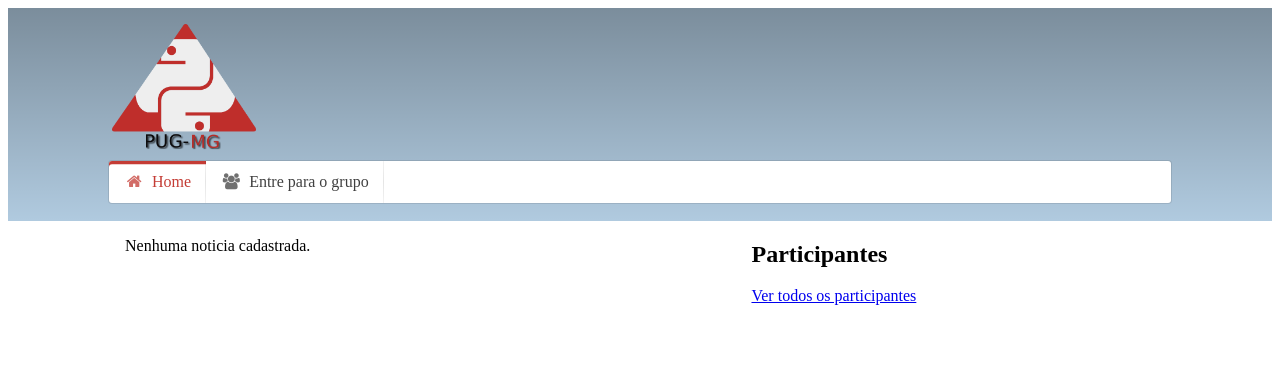
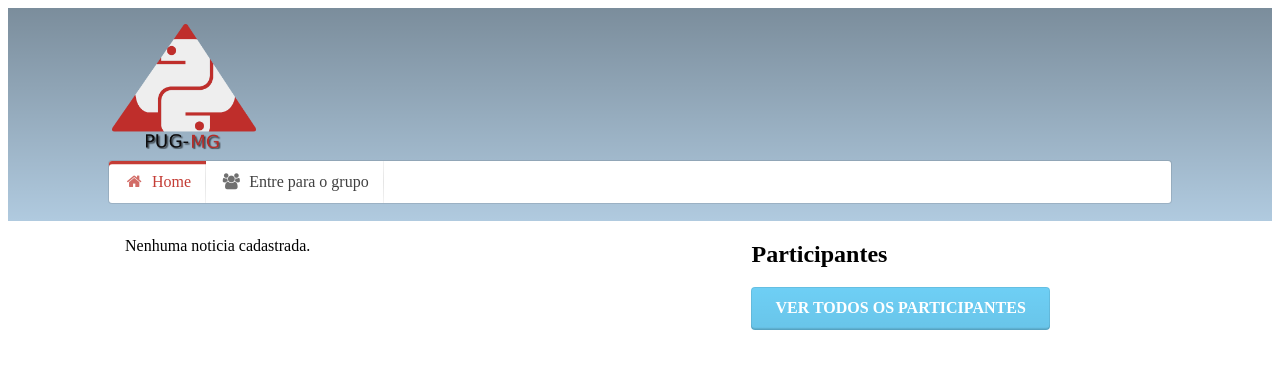
Before and after one commit to pythonmg/python-mg, a Django app: page / in a window 1280 px wide. Shown: the top 369 px of the page. Run offline with Django 3.2, Linux system fonts and the light colour scheme; data that the repository does not hold is empty; parts of the project's set-up code (start-up, migrations or seed data) failed here and were passed over; some libraries are stand-ins or nearby versions.

Commit message:
Update base.html

```diff
--- a/templates/base.html
+++ b/templates/base.html
@@ -5,7 +5,7 @@
   <meta http-equiv="X-UA-Compatible" content="IE=edge,chrome=1" />
   <meta name="viewport" content="width=device-width, initial-scale=1.0, maximum-scale=1.0">
 
-  <title>PUG - MG</title>
+  <title>Python - MG</title>
 
   <link rel="stylesheet" type="text/css" href="{% static "css/semantic.css" %}">
   <link rel="stylesheet" type="text/css" href="{% static "css/style.css" %}">
@@ -42,8 +42,8 @@
     <div class="menu">
         <div class="ui page column grid" style="padding : 0;">
           <nav class="ui menu">
-      <a href="{% url 'home' %}" class="home item"><i class="home icon"></i> Home</a>
-      <a href="{% url 'participante_cadastro' %}" class="membro_cad item"><i class="users icon"></i> Entre para o grupo</a>
+          <a href="{% url 'home' %}" class="home item"><i class="home icon"></i> Home</a>
+          <a href="{% url 'participante_cadastro' %}" class="membro_cad item"><i class="users icon"></i> Entre para o grupo</a>
           </nav>
       </div>
     </div>
@@ -70,7 +70,7 @@
             </div>
           {% endfor %}
         </div>
-        <a href="{% url 'participante_listagem' %}">Ver todos os participantes</a>
+        <a href="{% url 'participante_listagem' %}" class="ui blue button">Ver todos os participantes</a>
       </aside>
     </main>
   </div>
```
